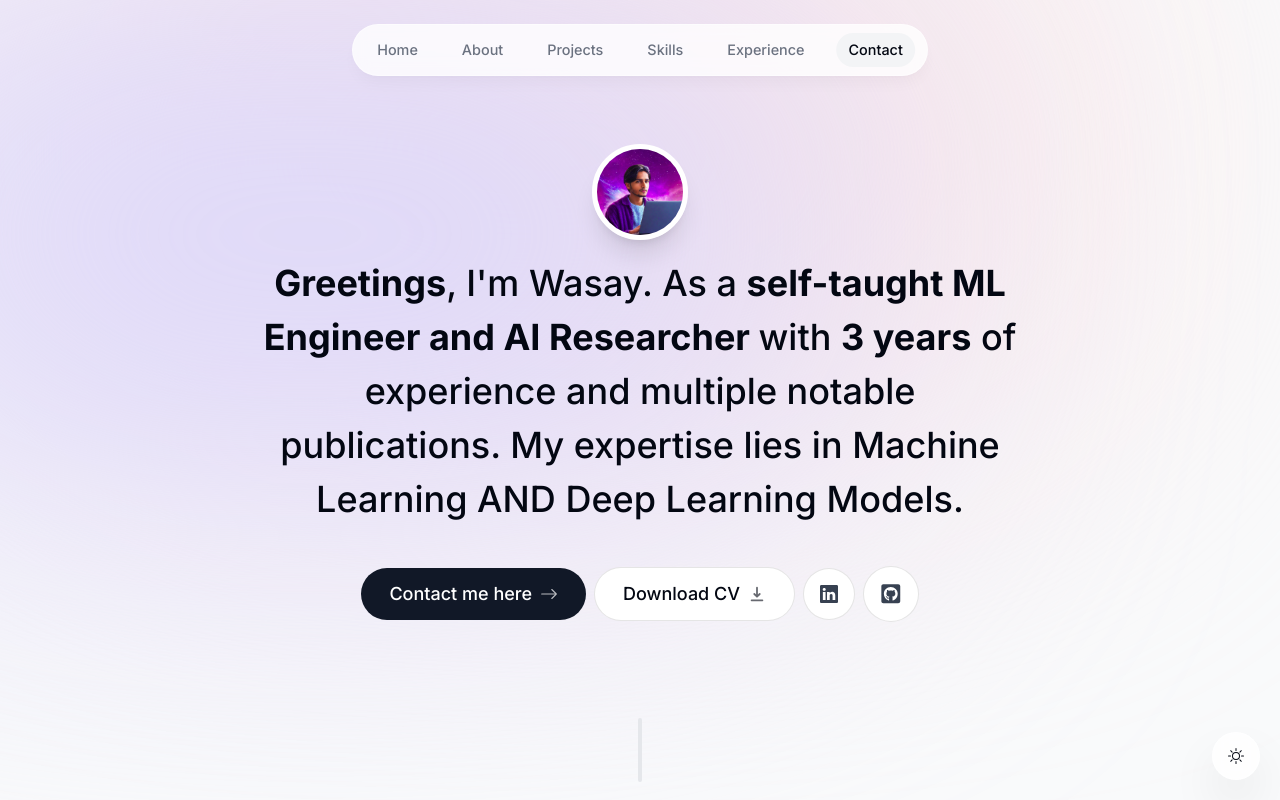
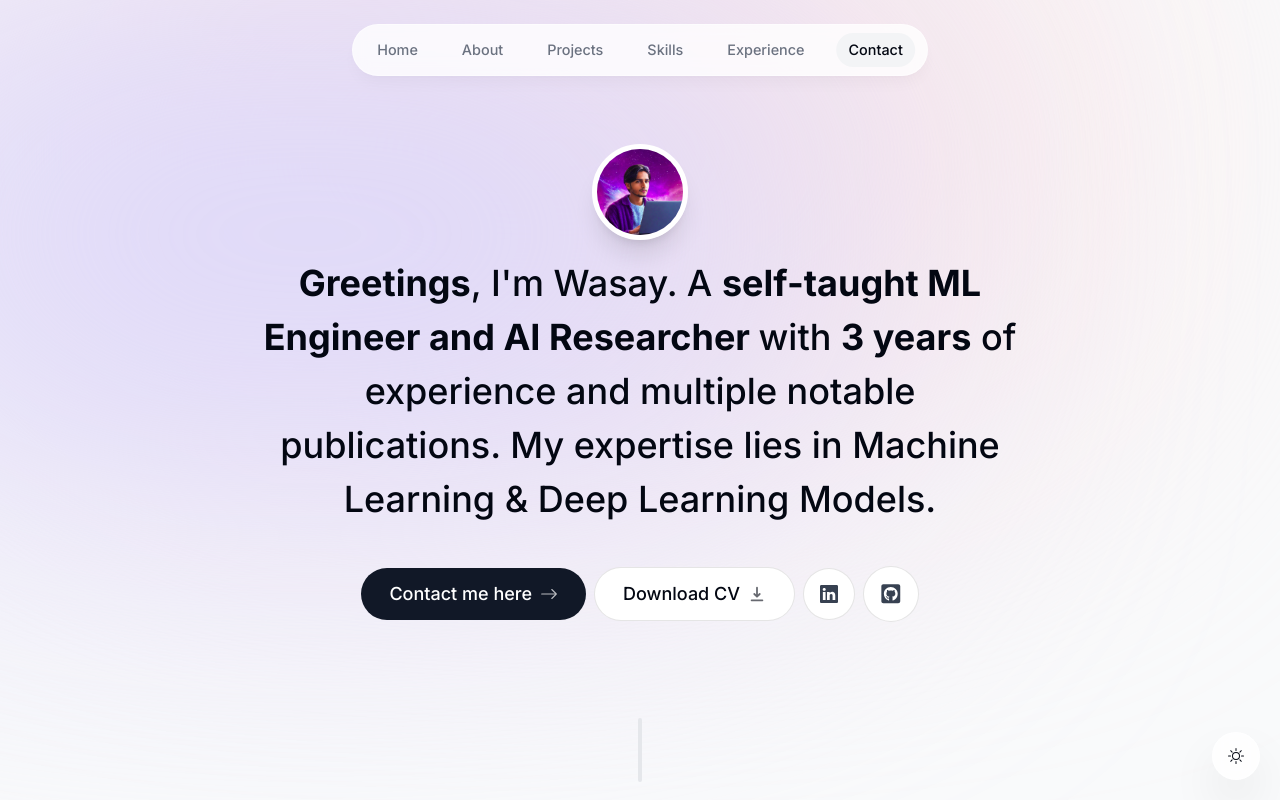
Before and after one commit to Wasay-Rana/Professional-Portfolio, a Next.js app: page / in a window 1280 px wide. Shown: the top 800 px of the page. Built offline with nearby package versions, Linux system fonts and the light colour scheme; no server answers.

Commit message:
Updated Intro

```diff
--- a/components/intro.tsx
+++ b/components/intro.tsx
@@ -62,9 +62,9 @@ export default function Intro() {
         initial={{ opacity: 0, y: 100 }}
         animate={{ opacity: 1, y: 0 }}
       >
-        <span className="font-bold">Greetings</span>, I'm Wasay. As a <span className="font-bold">self-taught ML Engineer and AI Researcher </span>
+        <span className="font-bold">Greetings</span>, I'm Wasay. A <span className="font-bold">self-taught ML Engineer and AI Researcher </span>
          with <span className="font-bold">3 years</span> of experience and multiple notable publications.
-        My expertise lies in <span className="bold">Machine Learning AND Deep Learning Models</span>.
+        My expertise lies in <span className="bold">Machine Learning & Deep Learning Models</span>.
 
       </motion.h1>
 
```
